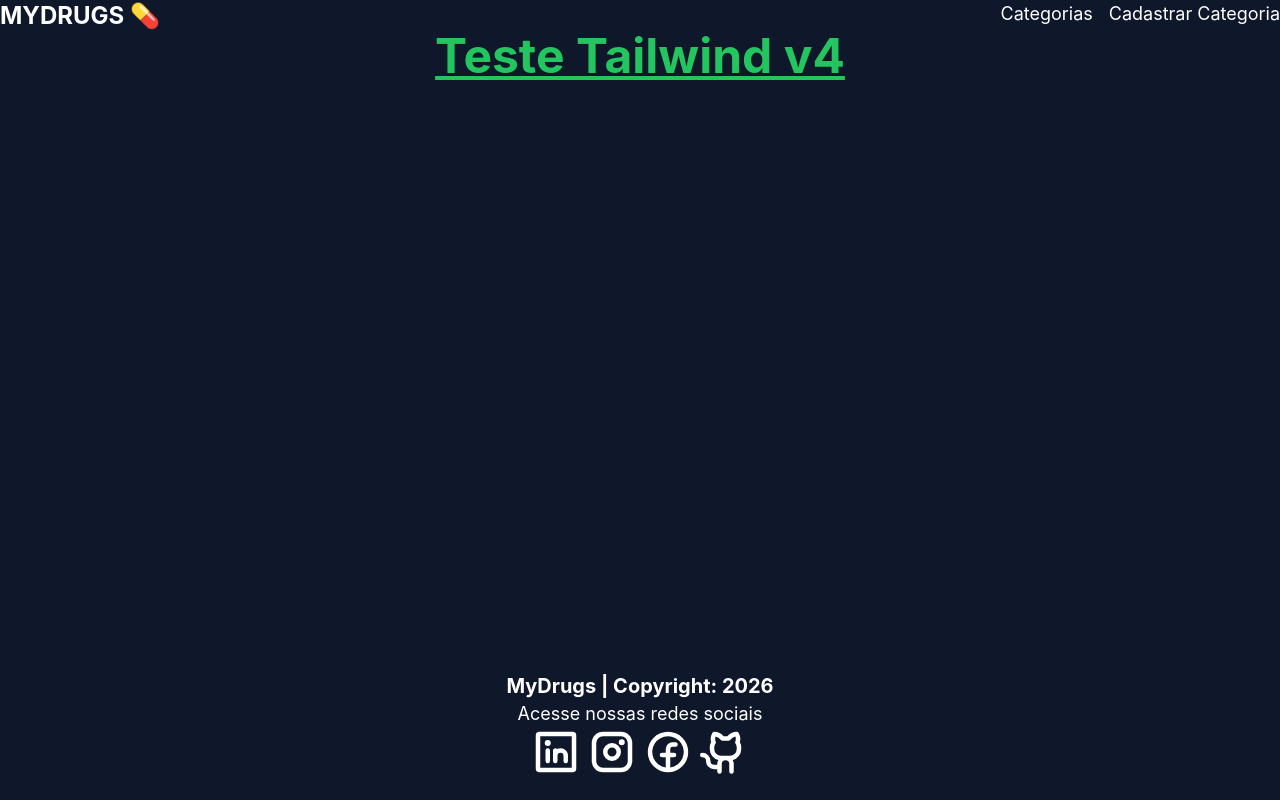
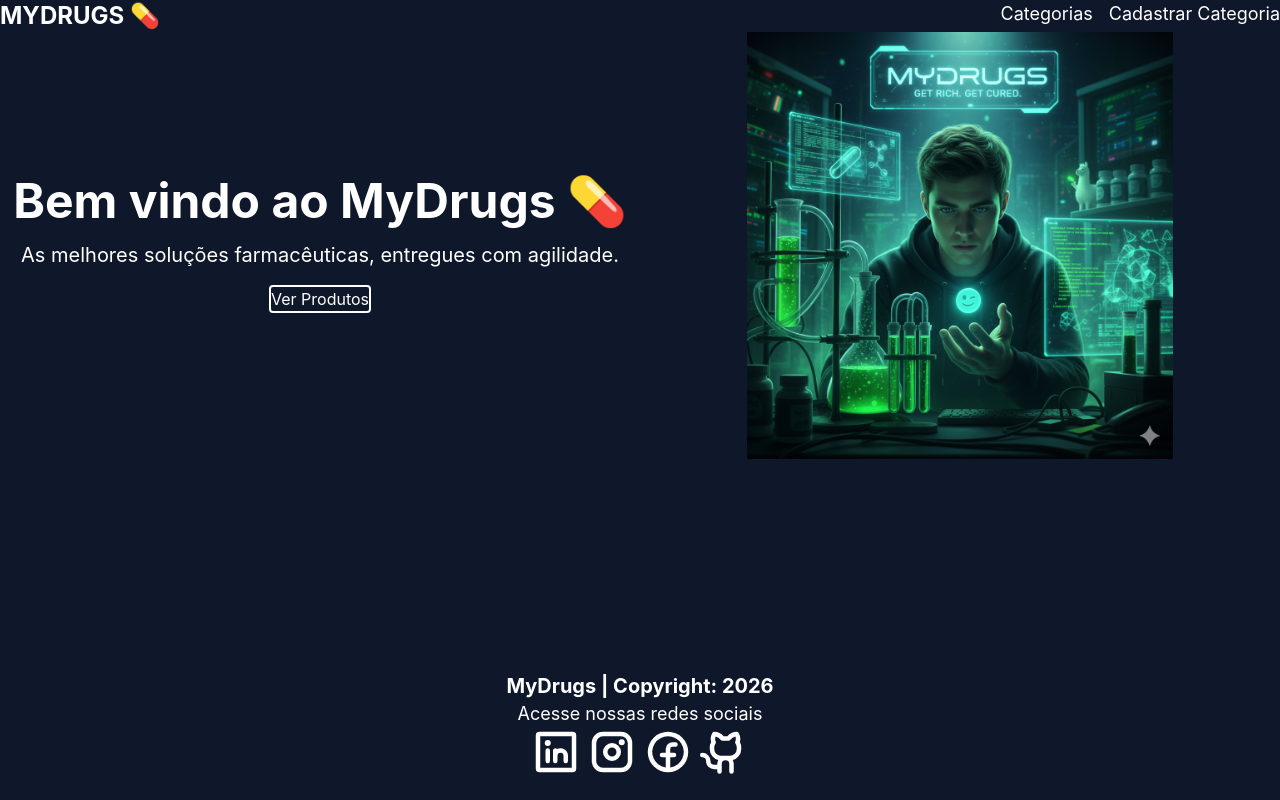
Before and after one commit to anidio/MyDrugs, a React (Vite) app: page / in a window 1280 px wide. Built offline with nearby package versions, Linux system fonts and the light colour scheme.

Commit message:
feat: finalização da página Home com estrutura para easter egg

```diff
--- a/src/App.tsx
+++ b/src/App.tsx
@@ -1,18 +1,16 @@
 import { BrowserRouter, Route, Routes } from 'react-router-dom'
 import Footer from './components/footer/Footer'
 import Navbar from './components/navbar/Navbar'
+import Home from './pages/home/Home'
 
 function App() {
   return (
     <BrowserRouter>
       <Navbar />
-      <div className='min-h-[80vh] bg-mydrugs-dark'>
+      <div className='min-h-[80vh]'>
         <Routes>
-          <Route path="/" element={<div className="text-white p-10 text-center">
-            <h1 className="text-5xl font-bold text-mydrugs-neon underline">
-  Teste Tailwind v4
-</h1>
-          </div>} />
+          <Route path="/" element={<Home />} />
+          <Route path="/home" element={<Home />} />
         </Routes>
       </div>
       <Footer />
--- /dev/null
+++ b/src/pages/home/Home.tsx
@@ -0,0 +1,34 @@
+function Home() {
+    return (
+        <>
+            <div className="bg-mydrugs-dark flex justify-center">
+                <div className='container grid grid-cols-2 text-white'>
+                    <div className="flex flex-col gap-4 items-center justify-center py-8">
+                        <h2 className='text-5xl font-bold'>
+                            Bem vindo ao MyDrugs 💊
+                        </h2>
+                        <p className='text-xl'>
+                            As melhores soluções farmacêuticas, entregues com agilidade.
+                        </p>
+
+                        <div className="flex justify-around gap-4">
+                            <div className='rounded border-white border-solid border-2 py-2 px-4 text-white hover:bg-white hover:text-mydrugs-dark cursor-pointer transition-all'>
+                                Ver Produtos
+                            </div>
+                        </div>
+                    </div>
+
+                    <div className="flex justify-center ">
+                        <img
+                            src="../src/assets/mydrugs.png"
+                            alt="Imagem Home"
+                            className='w-2/3'
+                        />
+                    </div>
+                </div>
+            </div>
+        </>
+    )
+}
+
+export default Home
```
Also changed, not shown: src/assets/mydrugs.png (added).
